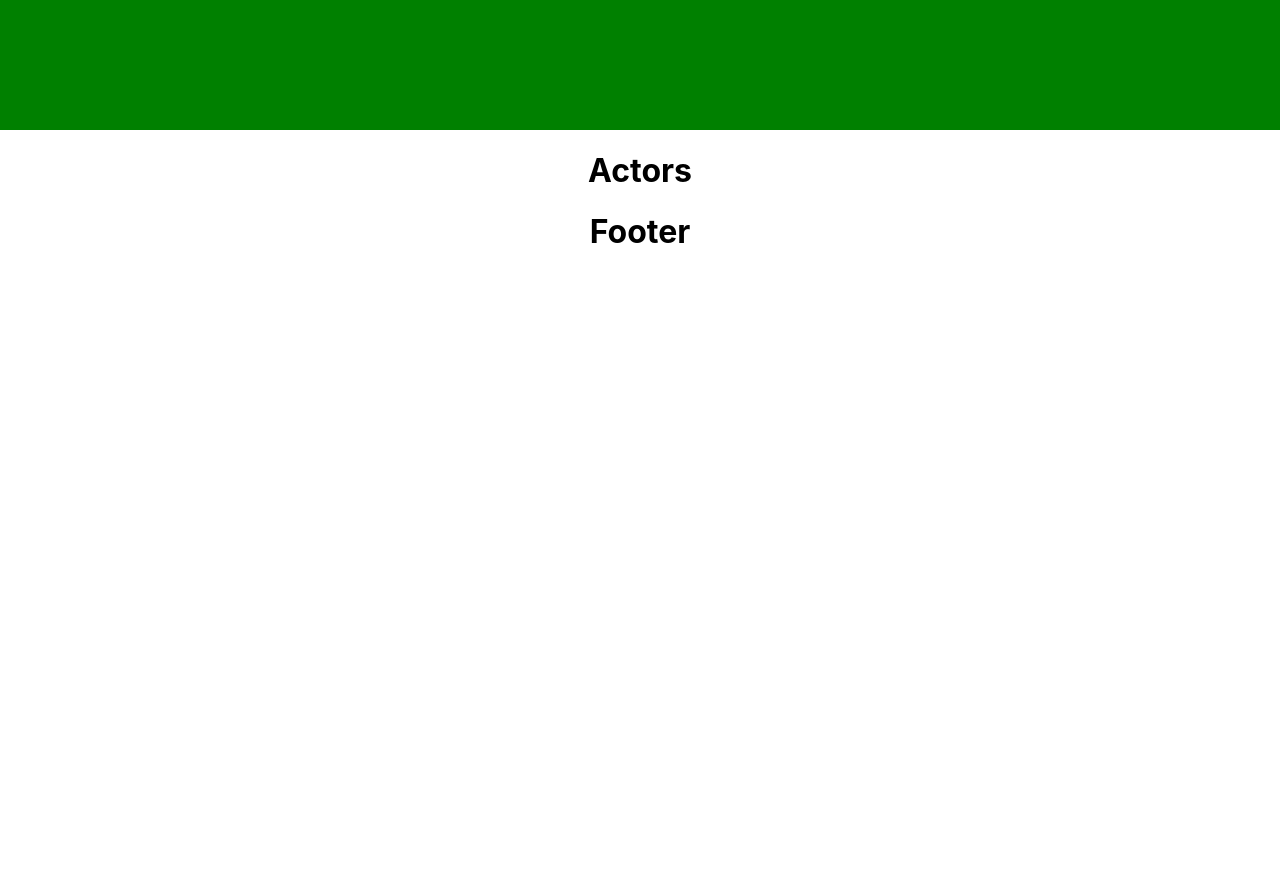
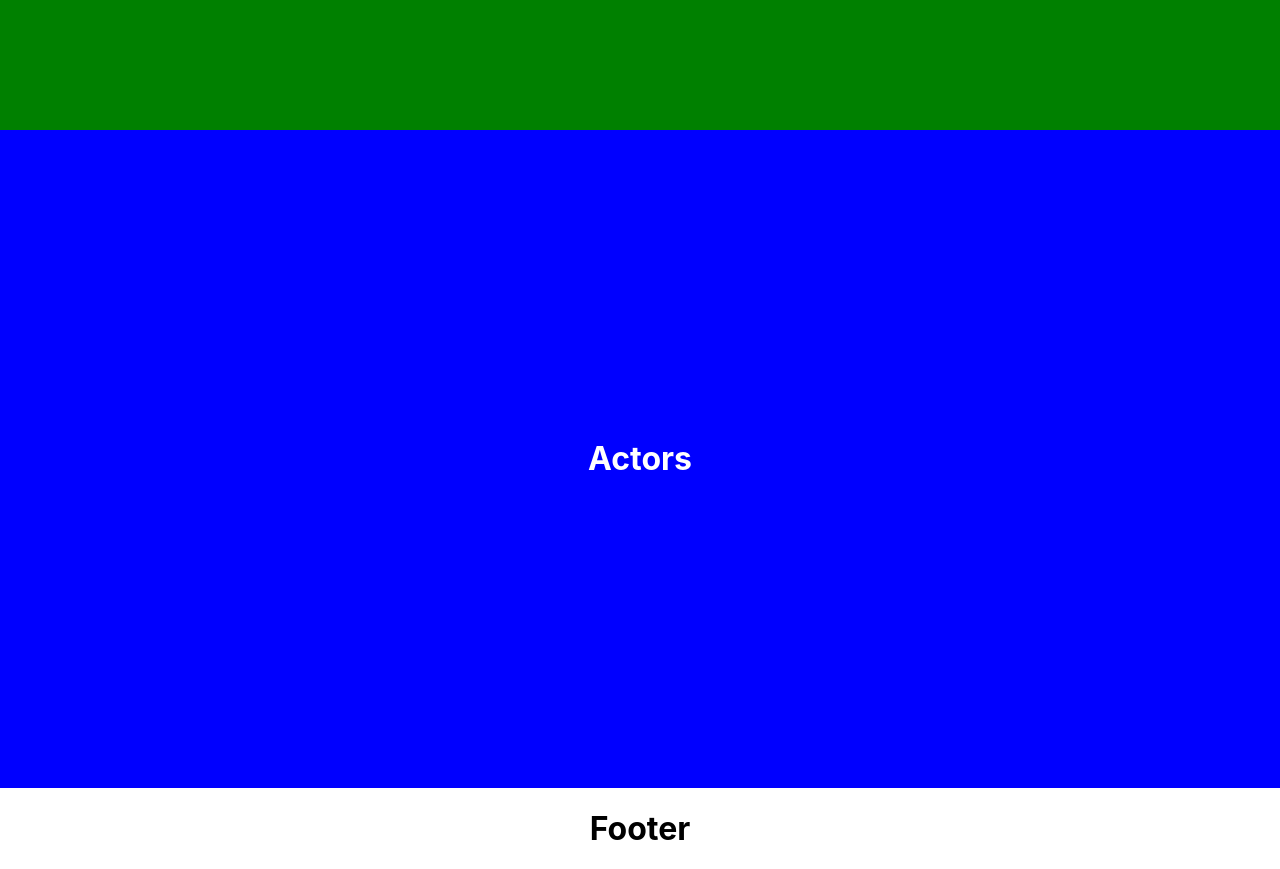
Before and after one commit to HuemanTarget/CicadaCicada, a React (Create React App) app: page / in a window 1280 px wide. Shown: the part 1300-2169 px from the top of the page. Before the commit the page ends 1572 px from the top, so only its background shows below. Built offline with nearby package versions, Linux system fonts and the light colour scheme.

Commit message:
create Actors CSS file

```diff
--- /dev/null
+++ b/src/Components/Actors.css
@@ -0,0 +1,5 @@
+.actors {
+    background-color: blue;
+    padding: 18rem;
+    color: white;
+}
--- a/src/Components/Actors.js
+++ b/src/Components/Actors.js
@@ -1,8 +1,9 @@
 import React from 'react';
+import './Actors.css'
 
 function Actors() {
     return (
-        <div>
+        <div className="actors">
             <h1>Actors</h1>
         </div>
     )
```
